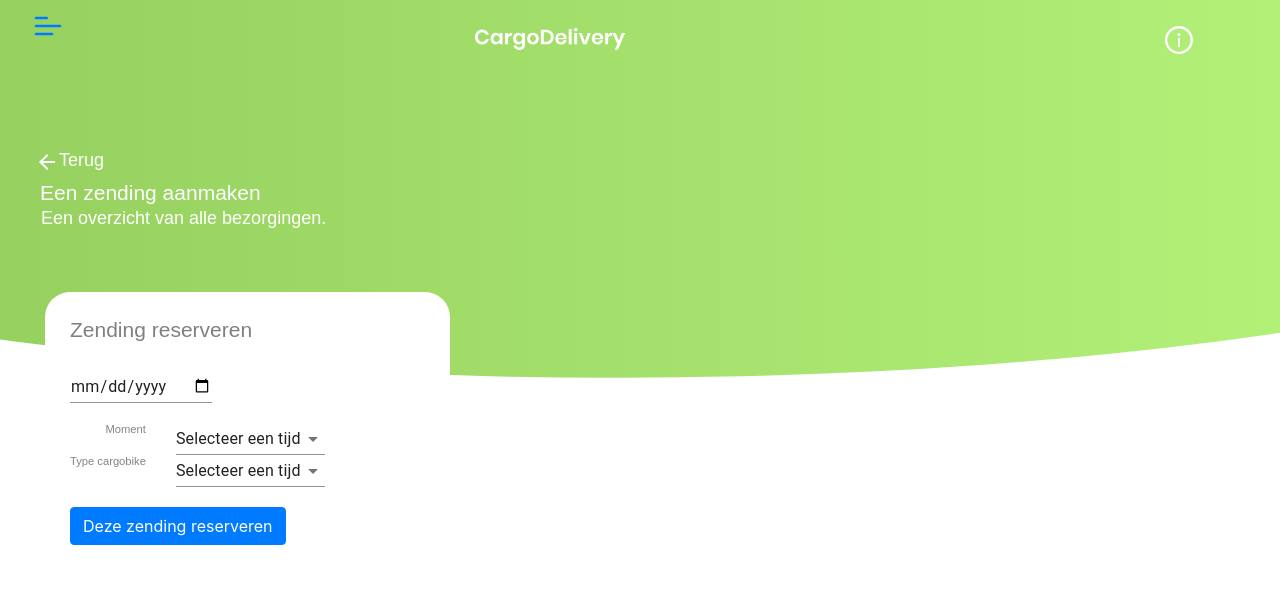
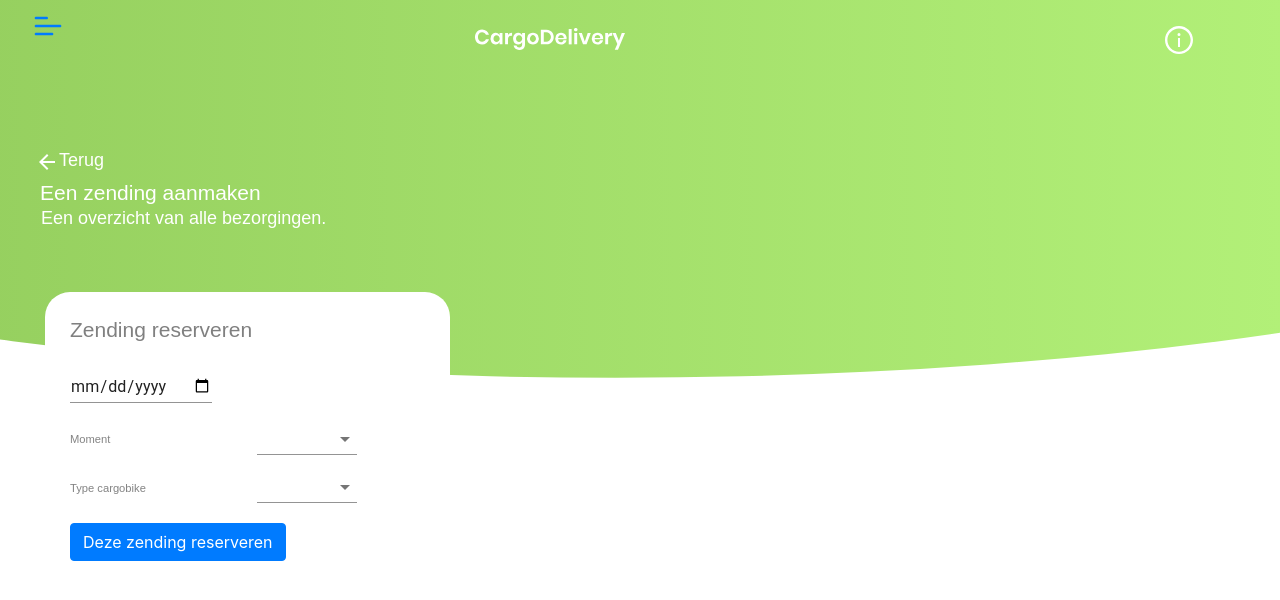
Before and after one commit to ajnjanssen/cargobike, a React (Create React App) app in the folder cargobike/: page /OndSend in a window 1280 px wide. Shown: the top 600 px of the page. Built offline with nearby package versions, Linux system fonts and the light colour scheme.

Commit message:
Fixed login en registration redirects

```diff
--- a/cargobike/src/components/Navbar.css
+++ b/cargobike/src/components/Navbar.css
@@ -68,7 +68,7 @@
 }
 
 span{
-    margin-left:16px;
+    /* margin-left:16px; */
 }
 
 li{
--- a/cargobike/src/components/SidebarData.js
+++ b/cargobike/src/components/SidebarData.js
@@ -5,12 +5,12 @@ import ExitToAppIcon from '@material-ui/icons/ExitToApp';
 
 import AccountCircleIcon from '@material-ui/icons/AccountCircle';
 export const SidebarData = [
-    {
-        title: 'Test',
-        path: '/Test',
-        icon: <DashboardIcon/>,
-        cName: 'nav-text'
-    },
+    // {
+    //     title: 'Test',
+    //     path: '/Test',
+    //     icon: <DashboardIcon/>,
+    //     cName: 'nav-text'
+    // },
     {
         title: 'Dashboard',
         path: '/OndDashboard',
--- a/cargobike/src/components/user/DashboardGreeting.js
+++ b/cargobike/src/components/user/DashboardGreeting.js
@@ -71,12 +71,13 @@ function DashboardGreeting() {
                                 {/* for loop alle recente pakketten gebruiker */}
                                 {/* <BsDot/> */}
                                 <ul>
-                                    <li>
+
 
                                         {reserveringen.map(({id, reservering}) => (
+                                            <li>
                                             <small class="text-muted">Cargobikes gereserveerd voor {reservering.datum}, {reservering.tijd}, {reservering.locatie}, {reservering.pakketten}</small>
+                                            </li>
                                         ))}
-                                    </li>
                                 </ul>
                             </IconContext.Provider>
                         </Row>
--- a/cargobike/src/pages/Login.js
+++ b/cargobike/src/pages/Login.js
@@ -19,6 +19,7 @@ import { makeStyles } from '@material-ui/core/styles';
 
 import { withRouter } from 'react-router-dom'; // <--- import `withRouter`. We will use this in the bottom of our file.
 import {useHistory } from 'react-router'
+import { Snackbar } from '@material-ui/core';
 
 function Copyright() {
     return (
@@ -71,9 +72,11 @@ function Login() {
     const [email, setEmail] = useState("");
     const [password, setPassword] = useState("");
 
+
     const classes = useStyles();
 
     const history = useHistory();
+
 
     useEffect(() => {
       const unsubscribe = auth.onAuthStateChanged((authUser) => {
@@ -98,67 +101,28 @@ function Login() {
 
     const signIn = (event) => {
       event.preventDefault();
-      auth
+        auth
         .signInWithEmailAndPassword(email, password)
-        .catch((error) => alert(error.message));
+        .catch((error) =>
+          history.push('/Login'),
+          event.preventDefault(),
+          alert('E-mail adres of wachtwoord komt niet overeen'),
+          );
         history.push('/OndDashboard');
     };
 
+    const [state, setState] = React.useState({
+      open: false,
+      vertical: 'top',
+      horizontal: 'center',
+    });
+
+    const handleClick = () => {
+      history.push("/Registration");
+  }
     return (
         <div>
-            {/* <Container>
-                <div>
-                    <Row>
-                        <Col className="RowLogo">
-                            <h1 className="logoRegistration">LOGO CARGOBIKE</h1>
-                        </Col>
-                    </Row>
-                </div>
-            </Container>
-
-
-
-            <Container>
-                <div className="card col-12 col-lg-12 login-card mt-2 hv-center regBlock">
-                    <div className="makeAccount">
-                        <h1>Inloggen</h1>
-                    </div>
-                    <form>
-                        <div className="form-group text-left">
-                            <label htmlFor="exampleInputEmail1">Email address</label>
-                            <input
-                                type="email"
-                                className="form-control"
-                                id="email"
-                                aria-describedby="emailHelp"
-                                placeholder="Enter email"
-                                value={email}
-                onChange={(e) => setEmail(e.target.value)}
-                                />
-
-                        </div>
-                        <div className="form-group text-left">
-                            <label htmlFor="exampleInputPassword1">Wachtwoord</label>
-                            <input
-                                type="password"
-                                className="form-control"
-                                id="password"
-                                placeholder="Wachtwoord"
-                                value={password}
-                onChange={(e) => setPassword(e.target.value)}
-                                />
-                            <small id="emailHelp" className="form-text text-muted">Wachtwoord vergeten?</small>
-                        </div>
-                        <button
-                        // onClick={signIn}
-                        type="submit" onClick={signIn} className="btn btn-primary">
-                            Log in
-                        </button>
-                    </form>
-                </div>
-            </Container>*/}
-
- <Grid container component="main" className={classes.root}>
+  <Grid container component="main" className={classes.root}>
       <CssBaseline />
       <Grid item xs={false} sm={4} md={7} className={classes.image} />
       <Grid item xs={12} sm={8} md={5} component={Paper} elevation={6} square>
@@ -218,7 +182,7 @@ function Login() {
                 </Link>
               </Grid>
               <Grid item>
-                <Link href="#" variant="body2">
+                <Link href="#" onClick={handleClick} variant="body2">
                   {"Nog geen account? Account registreren"}
                 </Link>
               </Grid>
--- a/cargobike/src/pages/OndSend.js
+++ b/cargobike/src/pages/OndSend.js
@@ -2,7 +2,7 @@ import React, { useState } from "react";
 import { Button, Col, Row } from "react-bootstrap";
 import ArrowBackIcon from "@material-ui/icons/ArrowBack";
 import styled from "styled-components";
-import { InputLabel, MenuItem, Select, TextField } from "@material-ui/core";
+import { InputLabel, FormControl, MenuItem, Select, TextField } from "@material-ui/core";
 import { makeStyles } from '@material-ui/core/styles';
 import { auth, db } from "../components/firebase/Firebase";
 import { useHistory } from "react-router";
@@ -21,6 +21,10 @@ const useStyles = makeStyles({
       height: 48,
       padding: '0 30px',
     },
+
+    formControl: {
+        minWidth: 100
+    }
   });
 
 const Send__delivery = styled.div`
@@ -93,31 +97,33 @@ const MakeSendOrder = styled.div`
 `;
 
 const TimePicker = styled.div`
-display: -webkit-box;
-    display: -webkit-flex;
-    display: -ms-flexbox;
-    display: flex;
-    -webkit-flex-direction: column;
-    -ms-flex-direction: column;
-    flex-direction: column;
     margin-top: 20px;
     margin-left: 25px;
-    width: 100%;
-    -webkit-align-items: center;
-    -webkit-box-align: center;
-    -ms-flex-align: center;
-    align-items: flex-end;
-    text-align: center;
-    flex-wrap: wrap;
-    align-content: flex-start;
-    justify-content: center;
-`;
+    width: 85%;
+    display:flex;
+    flex-direction:column;
+    align-items:stretch;
+
+`
+
+const TextCol = styled.div`
+    width:100%;
+    height:100%;
+    display:table;
+    margin-top:10px;
+`
+
+const TextCol2 = styled.div`
+    width:100%;
+    height:100%;
+    display:table;
+    margin-top:27px;
+`
 
 const ButtonContainer = styled.div`
     padding-left:25px;
     margin-top:20px;
 `
-
 
 function OndSend() {
     const [datum, setDatum] = useState("");
@@ -132,13 +138,18 @@ function OndSend() {
 
     db.collection('reserveringen').doc(auth.uid).set({
         datum: datum,
-        locatie: locatie,
         type: type,
         tijd: tijd
     })
     // console.log(uid);
     history.push("/OndDashboard");
   };
+
+  const [select, setSelect] = useState(1)
+
+  const [select2, setSelect2] = useState(1)
+
+
 
   const history = useHistory();
     const classes = useStyles();
@@ -190,33 +201,61 @@ function OndSend() {
             <TimePicker>
             <Row>
                 <Col>
+                <TextCol>
                 <h4>Moment</h4>
+                </TextCol>
                 </Col>
 
                 <Col>
-                {/* <InputLabel id="label">Age</InputLabel> */}
-                    <Select labelId="label" id="select" value="20">
-                    <MenuItem value={tijd} onChange={(e) => setTijd(e.target.value)}><b>Ochtend / </b> 6:30 - 8:00</MenuItem>
-                    <MenuItem value={tijd} onChange={(e) => setTijd(e.target.value)}><b>Middag / </b> 11:30 - 1:30</MenuItem>
-                    <MenuItem value={tijd} onChange={(e) => setTijd(e.target.value)}><b>Eind middag / </b> 3:30 - 5:00</MenuItem>
-                    <MenuItem value={tijd} onChange={(e) => setTijd(e.target.value)}><b>Avond / 6:00 - 7:30</b> </MenuItem>
-                    <MenuItem disabled value="20">Selecteer een tijd</MenuItem>
+                <FormControl className={classes.formControl}>
+                {/* <InputLabel id="label">Tijdstip</InputLabel> */}
+                    <Select
+                    placeholder="test"
+                    labelId="label"
+                    id="select"
+                    value={select}
+                    displayEmpty
+                    onChange={
+                        (e) => setSelect(e.target.value)
+                    }
+                    onClick={
+                        (e) => setTijd(e.target.value)
+                    }
+                    >
+                    <MenuItem disabled value="">Selecteer een tijd</MenuItem>
+                    <MenuItem value='6:30 - 8:00' onChange={(e) => setType(e.target.value)}><b>Ochtend - </b> 6:30 - 8:00</MenuItem>
+                    <MenuItem value="11:30 - 1:30"><b>Middag - </b> 11:30 - 1:30</MenuItem>
+                    <MenuItem value="3:30 - 5:00"><b>Eind middag - </b> 3:30 - 5:00</MenuItem>
+                    <MenuItem value="6:00 - 7:30"><b>Avond</b> - 6:00 - 7:30 </MenuItem>
                 </Select>
+                </FormControl>
                 </Col>
             </Row>
-
             <Row>
                 <Col>
+                <TextCol2>
                 <h4>Type cargobike</h4>
+                </TextCol2>
                 </Col>
 
                 <Col>
-                {/* <InputLabel id="label">Age</InputLabel> */}
-                    <Select labelId="label" id="select" value="20">
-                    <MenuItem value={type} onChange={(e) => setType(e.target.value)}><b>Cargobike standard</b></MenuItem>
-                    <MenuItem value={type} onChange={(e) => setType(e.target.value)}><b>Cargobike Deluxe</b></MenuItem>
-                    <MenuItem disabled value="20">Selecteer een tijd</MenuItem>
+                <FormControl className={classes.formControl}>
+                <InputLabel id="label"> </InputLabel>
+                    <Select
+                    labelId="label"
+                    id="select"
+                    value={select2}
+                    displayEmpty
+                    onChange={(e) => setSelect2(e.target.value)}
+                    onClick={
+                        (e) => setType(e.target.value)
+                    }  >
+                    <MenuItem disabled value="">Selecteer type</MenuItem>
+                    <MenuItem value="Cargobike standard" onChange={(e) => setType(e.target.value)}><b>Cargobike standard</b></MenuItem>
+                    <MenuItem value="Cargobike Deluxe" onChange={(e) => setType(e.target.value)}><b>Cargobike Deluxe</b></MenuItem>
+
                 </Select>
+                </FormControl>
                 </Col>
             </Row>
             </TimePicker>
--- a/cargobike/src/pages/Registration.js
+++ b/cargobike/src/pages/Registration.js
@@ -85,6 +85,10 @@ function Registration() {
     },
   }));
 
+  const handleClick = () => {
+    history.push("/Login");
+}
+
   const classes = useStyles();
 
   return (
@@ -108,7 +112,7 @@ function Registration() {
                 {/* <LockOutlinedIcon /> */}
               </Avatar>
               <Typography component="h1" variant="h5">
-                Sign up
+                Registratie
               </Typography>
               <form className={classes.form} noValidate>
                 <Grid container spacing={2}>
@@ -120,7 +124,7 @@ function Registration() {
                       required
                       fullWidth
                       id="firstName"
-                      label="First Name"
+                      label="Voornaam"
                       autoFocus
                       value={fName}
                       onChange={(e) => setFName(e.target.value)}
@@ -132,7 +136,7 @@ function Registration() {
                       required
                       fullWidth
                       id="lastName"
-                      label="Last Name"
+                      label="Achternaam"
                       name="lastName"
                       value={lName}
                       onChange={(e) => setLName(e.target.value)}
@@ -145,7 +149,7 @@ function Registration() {
                       required
                       fullWidth
                       id="email"
-                      label="Email Address"
+                      label="Email Adres"
                       name="email"
                       value={email}
                       onChange={(e) => setEmail(e.target.value)}
@@ -158,7 +162,7 @@ function Registration() {
                       required
                       fullWidth
                       name="password"
-                      label="Password"
+                      label="Wachtwoord"
                       type="password"
                       id="password"
                       value={password}
@@ -171,7 +175,7 @@ function Registration() {
                       control={
                         <Checkbox value="allowExtraEmails" color="primary" />
                       }
-                      label="I want to receive inspiration, marketing promotions and updates via email."
+                      label="Ik wil inspiratie, marketingacties en updates ontvangen via e-mail."
                     />
                   </Grid>
                 </Grid>
@@ -183,12 +187,12 @@ function Registration() {
                   className={classes.submit}
                   onClick={signUp}
                 >
-                  Sign Up
+                  Registreren
                 </Button>
                 <Grid container justify="flex-end">
                   <Grid item>
-                    <Link href="#" variant="body2">
-                      Already have an account? Sign in
+                    <Link href="#" onClick={handleClick} variant="body2">
+                      Heeft u al een account? Log in
                     </Link>
                   </Grid>
                 </Grid>
```
